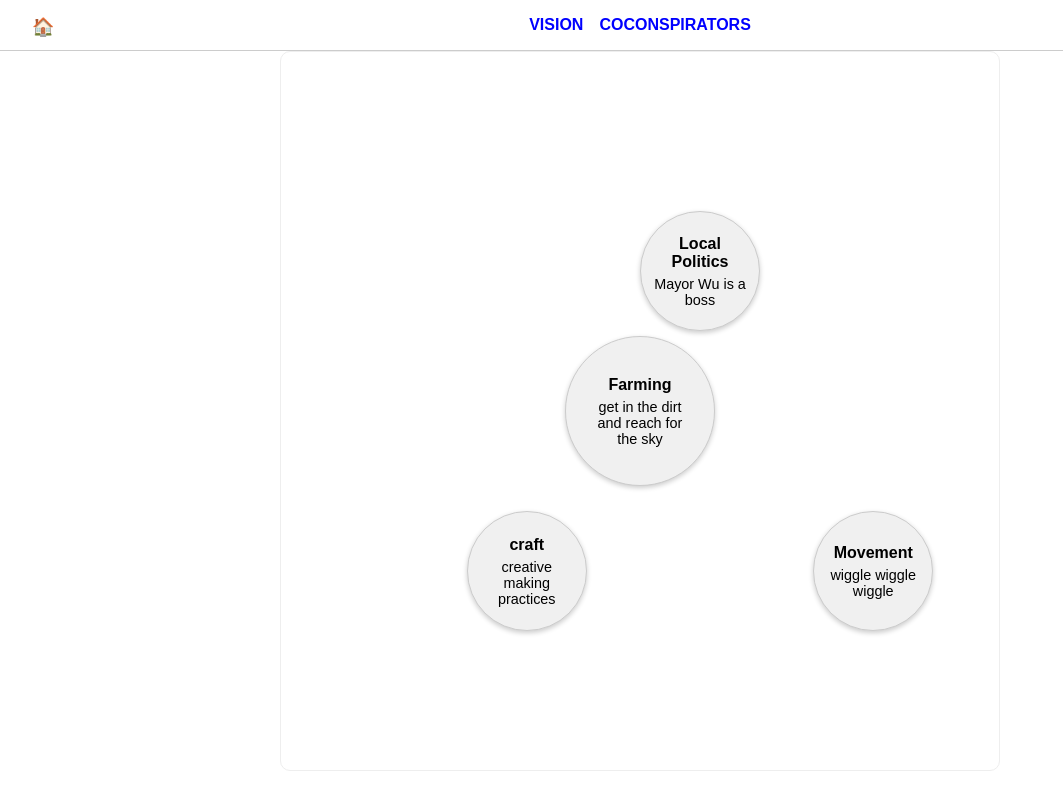
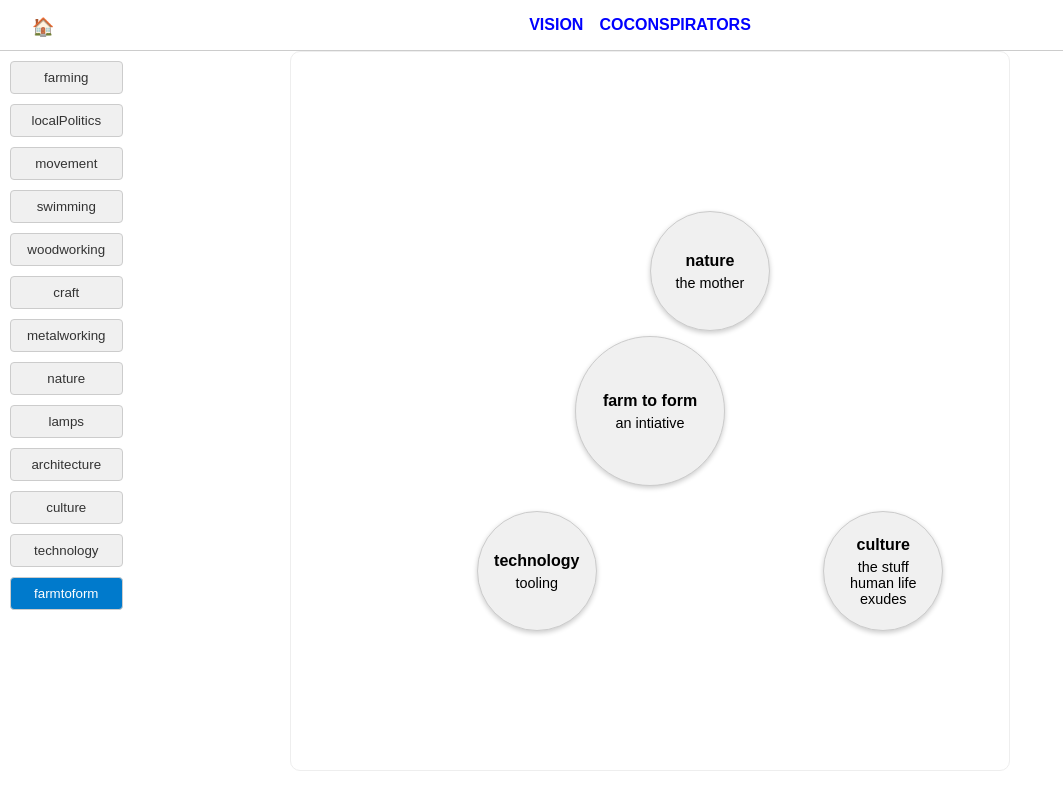
Before and after one commit to matvi-mykula/f2f, a React (Create React App) app: page /visionMap in a window 1280 px wide. Shown: the whole page, without its empty margins (0-1063 px from the left). Built offline with nearby package versions, Linux system fonts and the light colour scheme.

Commit message:
Add vision mind map and library.

```diff
--- a/src/App.js
+++ b/src/App.js
@@ -6,7 +6,7 @@ import { Farm } from "./farm";
 import "./App.css";
 import Vision from "./WebOfVisions";
 import Coconspirators from "./Coconspirators";
-import Mindmap from "./NetworkedVisions/MindMap";
+import { MindMapPage } from "./NetworkedVisions/MindMapPage";
 import { data } from "./NetworkedVisions/data";
 
 const navLinkStyle = {
@@ -71,10 +71,7 @@ function App() {
         <Route path="/farmToForm" element={<Farm />} />
         <Route path="/vision" element={<Vision />} />
         <Route path="/Coconspirators" element={<Coconspirators />} />
-        <Route
-          path="/visionMap"
-          element={<Mindmap data={data} initialFocus="farming" />}
-        />
+        <Route path="/visionMap" element={<MindMapPage />} />
       </Routes>
     </BrowserRouter>
   );
--- /dev/null
+++ b/src/NetworkedVisions/DataList.jsx
@@ -0,0 +1,39 @@
+import React from "react";
+
+// A controlled component to show data keys as a list of buttons.
+// Props:
+// - dataKeys: an array of keys to display
+// - selectedKey: the currently selected key
+// - onChange: callback to update the selection when a key is clicked
+export const DataKeysSelector = ({ dataKeys, selectedKey, onChange }) => {
+  return (
+    <div
+      style={{
+        display: "flex",
+        flexDirection: "column",
+        flexWrap: "wrap",
+        gap: "10px",
+        padding: "10px",
+        width: "10px",
+      }}
+    >
+      {dataKeys.map((key) => (
+        <button
+          key={key}
+          onClick={() => onChange(key)}
+          style={{
+            padding: "8px 16px",
+            border: "1px solid #ccc",
+            borderRadius: "4px",
+            backgroundColor: key === selectedKey ? "#007ACC" : "#f0f0f0",
+            color: key === selectedKey ? "#fff" : "#333",
+            cursor: "pointer",
+            transition: "background-color 0.3s ease",
+          }}
+        >
+          {key}
+        </button>
+      ))}
+    </div>
+  );
+};
--- a/src/NetworkedVisions/MindMap.jsx
+++ b/src/NetworkedVisions/MindMap.jsx
@@ -9,7 +9,7 @@ const ConceptNode = ({ concept, onClick, style, isCentral }) => {
     justifyContent: "center",
     backgroundColor: "#f0f0f0",
     border: "1px solid #ccc",
-    borderRadius: "50%", // circle by default
+    borderRadius: "50%", // default shape (circle)
     padding: isCentral ? "20px" : "10px",
     width: isCentral ? "150px" : "120px",
     height: isCentral ? "150px" : "120px",
@@ -24,33 +24,39 @@ const ConceptNode = ({ concept, onClick, style, isCentral }) => {
     <div style={nodeStyle} onClick={onClick}>
       <strong>{concept.name}</strong>
       <p style={{ margin: "5px 0 0 0", fontSize: "0.9rem" }}>
-        {concept.summary}
+        {concept?.summary}
+        {isCentral && concept?.content}
       </p>
     </div>
   );
 };
 
-// The Mindmap component manages the current focus and cycles through the data.
-const Mindmap = ({ data, initialFocus }) => {
-  // Set initial focus to the provided key or the first key in data.
-  const [currentFocus, setCurrentFocus] = useState(
-    initialFocus || Object.keys(data)[0]
-  );
-  // "visible" state controls the fade transitions.
+// MindmapWithHistory renders the current (central) node,
+// its peripheral nodes (from its tags), and the previous node.
+const MindmapWithHistory = ({ data, initialFocus }) => {
+  // History state stores the focused concept keys.
+  const [historyState, setHistoryState] = useState([initialFocus]);
   const [visible, setVisible] = useState(false);
 
+  // The current focus is the last item in the history.
+  const currentFocus = historyState[historyState.length - 1];
   const focusedConcept = data[currentFocus];
-  // Peripheral keys come from the focused concept's tags.
+  // Peripheral nodes come from the focused concept's tags.
   const peripheralKeys = focusedConcept.tags || [];
 
-  // When the component mounts, trigger the fade in.
+  // Previous node (if exists) is the penultimate item.
+  const prevFocus =
+    historyState.length > 1 ? historyState[historyState.length - 2] : null;
+  const prevConcept = prevFocus ? data[prevFocus] : null;
+
+  // When the current focus changes (or on mount), trigger fade-in.
   useEffect(() => {
     setTimeout(() => {
       setVisible(true);
     }, 500);
-  }, []);
+  }, [currentFocus]);
 
-  // Container style with a fade transition.
+  // Container style.
   const containerStyle = {
     position: "relative",
     width: "90vh",
@@ -62,7 +68,7 @@ const Mindmap = ({ data, initialFocus }) => {
     transition: "opacity 0.5s ease-in-out",
   };
 
-  // Style for the central node (always centered).
+  // Central node style.
   const centralStyle = {
     position: "absolute",
     left: "50%",
@@ -75,21 +81,9 @@ const Mindmap = ({ data, initialFocus }) => {
     transition: "opacity 0.5s ease, transform 0.5s ease",
   };
 
-  // Function to handle focus change with a fade out then fade in.
-  const handleFocusChange = (key) => {
-    if (key === currentFocus) return;
-    // Fade out current central node (and peripheral nodes)
-    setVisible(false);
-    // After fade out, change focus and fade back in.
-    setTimeout(() => {
-      setCurrentFocus(key);
-      setVisible(true);
-    }, 500);
-  };
-
-  // Compute peripheral node positions arranged in a circle.
+  // Peripheral nodes arranged in a circle.
   const getPeripheralPosition = (index, total, radius = 200) => {
-    const angle = (360 / total) * index - 90; // start at top (−90°)
+    const angle = (360 / total) * index - 90; // start at top (-90°)
     const angleRad = (angle * Math.PI) / 180;
     const x = radius * Math.cos(angleRad);
     const y = radius * Math.sin(angleRad);
@@ -102,16 +96,58 @@ const Mindmap = ({ data, initialFocus }) => {
     };
   };
 
+  // Style for the previous node (displayed to the left of center).
+  const previousStyle = {
+    position: "absolute",
+    left: "50%",
+    top: "20%",
+    transform: visible
+      ? "translate(-50%, -50%) scale(0.8)"
+      : "translate(-50%, -50%) scale(0.7)",
+    zIndex: 1,
+    opacity: visible ? 1 : 0,
+    transition: "opacity 0.5s ease, transform 0.5s ease",
+  };
+
+  // Handle focus change: fade out, update history, then fade in.
+  const handleFocusChange = (key) => {
+    if (key === currentFocus) return;
+    setVisible(false);
+    setTimeout(() => {
+      setHistoryState([...historyState, key]);
+      setVisible(true);
+    }, 500);
+  };
+
+  // "Back" button handler (if desired).
+  const handleBack = () => {
+    if (historyState.length <= 1) return;
+    setVisible(false);
+    setTimeout(() => {
+      setHistoryState(historyState.slice(0, historyState.length - 1));
+      setVisible(true);
+    }, 500);
+  };
+
   return (
     <div style={containerStyle}>
+      {/* Previous Node (if exists) */}
+      {prevConcept && (
+        <ConceptNode
+          key={prevFocus}
+          concept={prevConcept}
+          onClick={handleBack}
+          style={{ ...previousStyle, backgroundColor: "lightpink" }}
+        />
+      )}
       {/* Central Node */}
       <ConceptNode
+        key={currentFocus}
         concept={focusedConcept}
         isCentral={true}
         style={centralStyle}
       />
-
-      {/* Peripheral Nodes */}
+      {/* Peripheral Nodes from current focus's tags */}
       {peripheralKeys.map((key, index) => {
         const concept = data[key];
         if (!concept) return null;
@@ -128,4 +164,4 @@ const Mindmap = ({ data, initialFocus }) => {
   );
 };
 
-export default Mindmap;
+export default MindmapWithHistory;
--- /dev/null
+++ b/src/NetworkedVisions/MindMapPage.jsx
@@ -0,0 +1,19 @@
+import React, { useState } from "react";
+import { data } from "./data";
+import MindmapWithHistory from "./MindMap";
+import { DataKeysSelector } from "./DataList";
+
+export const MindMapPage = () => {
+  const [initial, setInitial] = useState("farmtoform");
+  console.log({ initial });
+  return (
+    <div style={{ display: "flex", flexDirection: "row" }}>
+      <DataKeysSelector
+        dataKeys={Object.keys(data)}
+        selectedKey={initial}
+        onChange={setInitial}
+      />
+      <MindmapWithHistory key={initial} data={data} initialFocus={initial} />
+    </div>
+  );
+};
--- a/src/NetworkedVisions/data.js
+++ b/src/NetworkedVisions/data.js
@@ -7,6 +7,7 @@ export const data = {
     summary: "get in the dirt and reach for the sky",
     blurb: "other stuff here",
     tags: ["localPolitics", "movement", "craft"],
+    pageUrl: "/farming",
   },
   localPolitics: {
     name: "Local Politics",
@@ -47,6 +48,7 @@ export const data = {
   lamps: {
     name: "lamps",
     summary: "lighting for work or mood",
+    content: "something longer here",
     tags: ["craft"],
   },
   architecture: {
```
